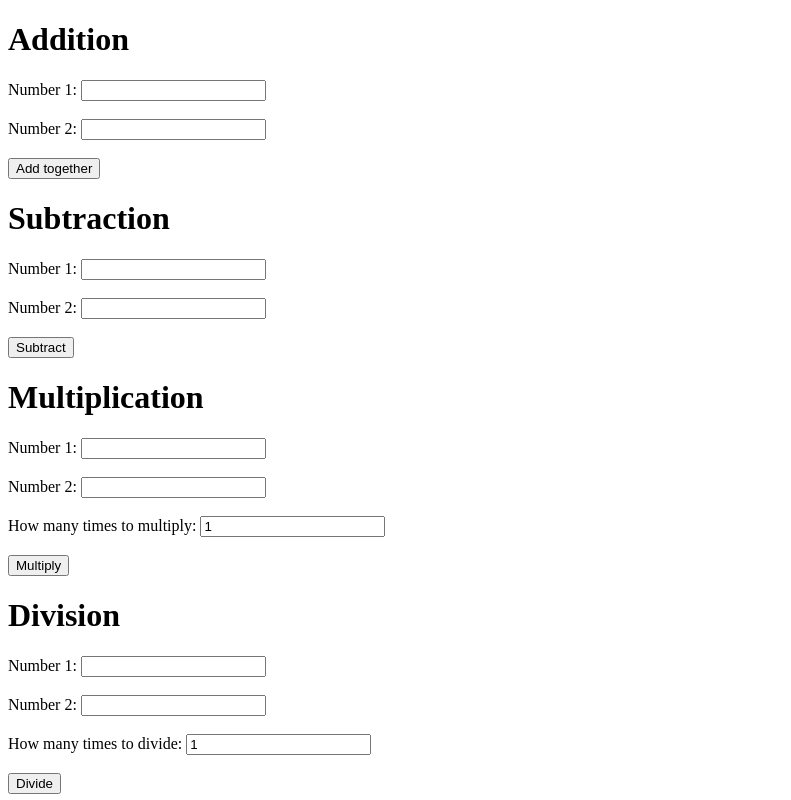
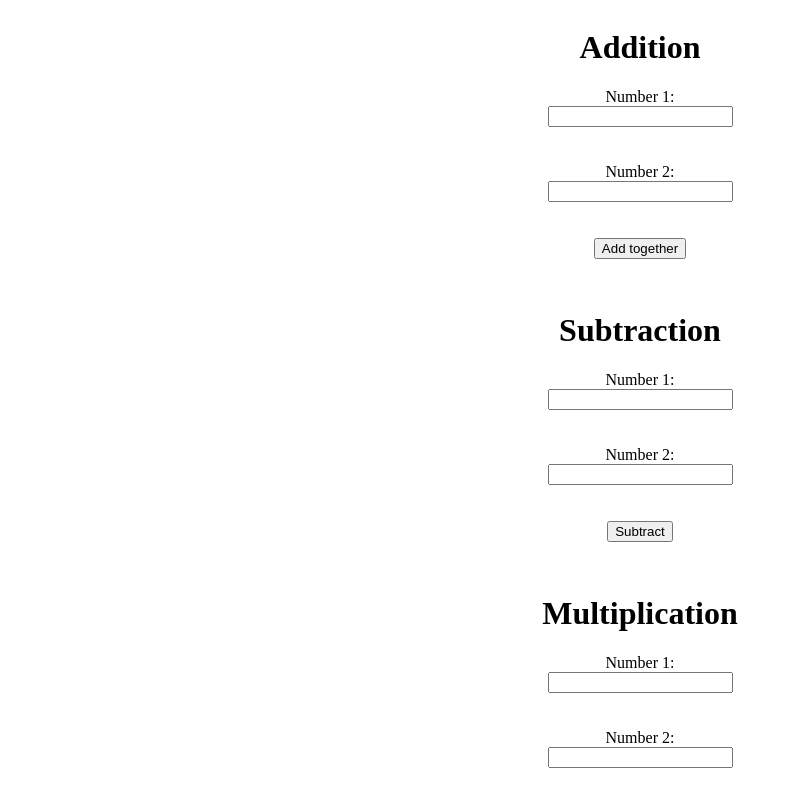
Before and after one commit to Nolami/Calculator, a plain HTML site: page index.html in a window 1280 px wide. Shown: the top 800 px of the page, without its empty margins (0-791 px from the left). Drawn offline with Linux system fonts and the light colour scheme.

Commit message:
Update index.html

```diff
--- a/index.html
+++ b/index.html
@@ -5,28 +5,28 @@
     <title>What the fuck</title>
 
     <style>
-        .addition {
+        addition {
             display:flex;
             flex-direction:column;
             justify-content: center;
             align-items: center;
             text-align: center;
         }
-        .subtraction {
+        subtraction {
             display:flex;
             flex-direction:column;
             justify-content: center;
             align-items: center;
             text-align: center;
         }
-        .multiplication {
+        multiplication {
             display:flex;
             flex-direction:column;
             justify-content: center;
             align-items: center;
             text-align: center;
         }
-        .division {
+        division {
             display:flex;
             flex-direction:column;
             justify-content: center;
```
